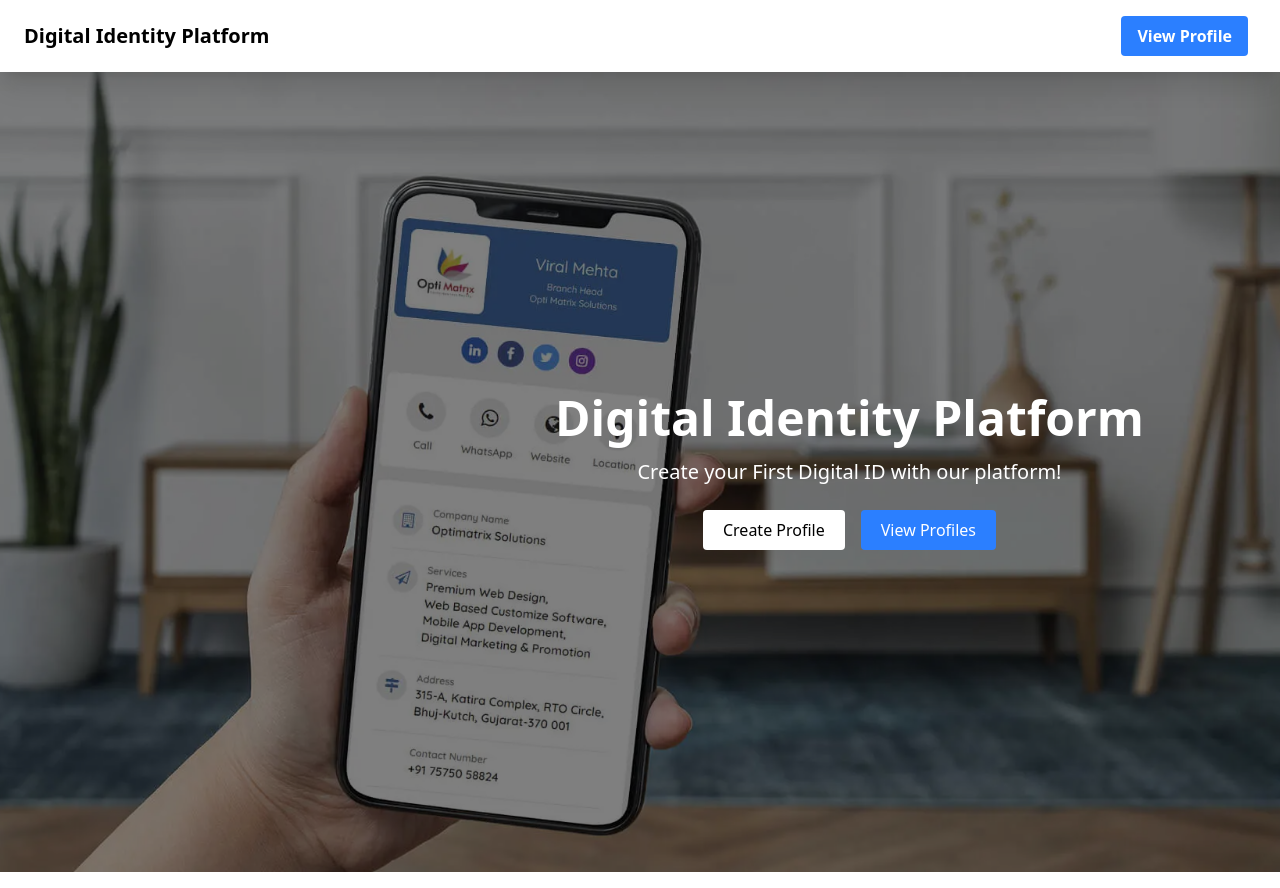
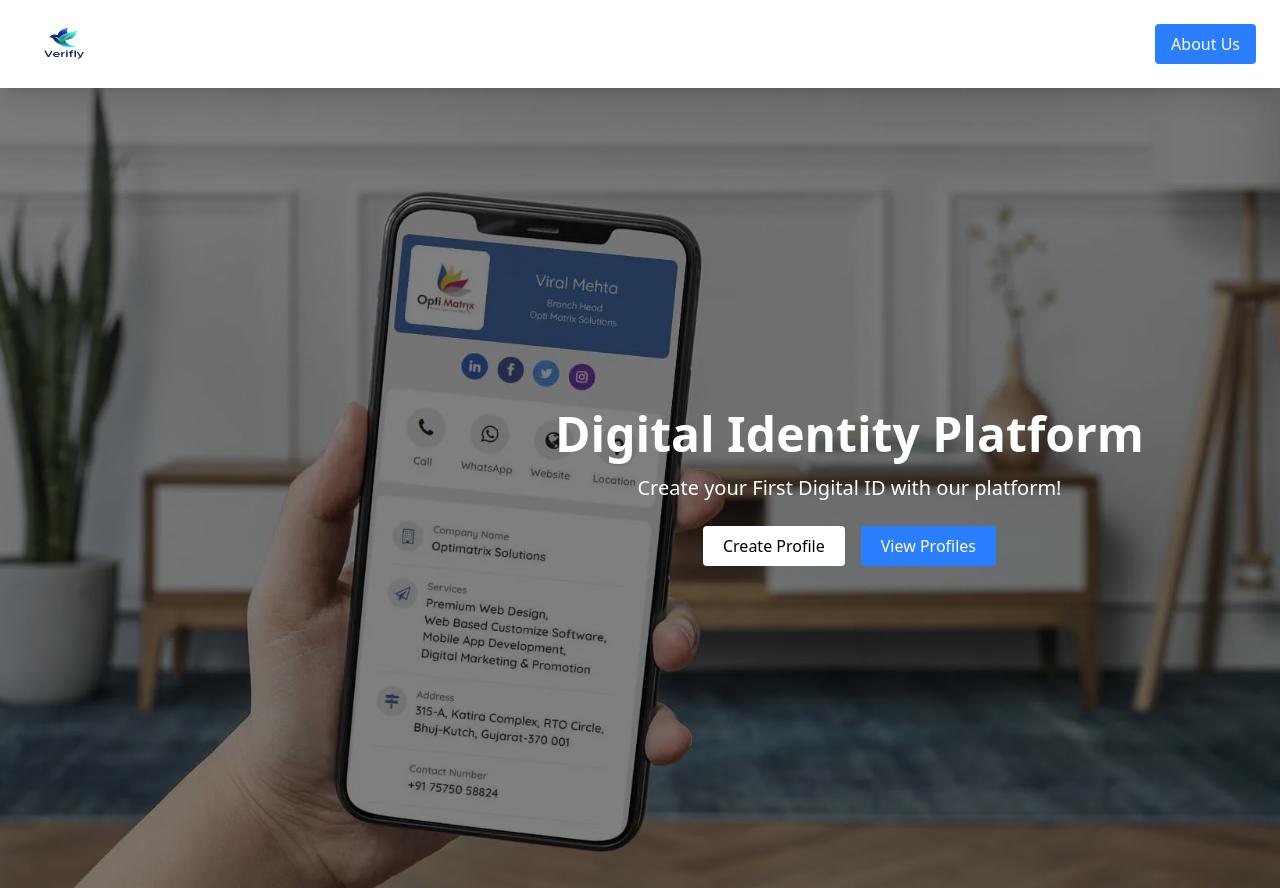
Before and after one commit to Ankit-Shankhdhar/Card-wesbite, a React (Vite) app: page / in a window 1280 px wide. Built offline with nearby package versions, Linux system fonts and the light colour scheme.

Commit message:
Update Navbar.jsx

```diff
--- a/src/components/Navbar.jsx
+++ b/src/components/Navbar.jsx
@@ -1,16 +1,33 @@
 import React from 'react';
 import { Link } from 'react-router-dom';
+import Logo from '../assets/logo.png'; // Adjust path as needed
 
 const Navbar = () => {
   return (
-    <nav className="flex justify-between bg-white items-center px-6 py-4 font-black shadow-xl">
-        <Link to={'/'}>
-            <h1 className="text-xl font-semibold">Digital Identity Platform</h1>
+    <nav className="flex justify-between items-center bg-white px-4 sm:px-6 py-3 sm:py-4 shadow-xl">
+      {/* Logo Section - Made larger */}
+      <Link to={'/'} className="flex items-center">
+        <img
+          src={Logo}
+          alt="Digital Identity Platform Logo"
+          className="h-12 md:h-16 lg:h-14 w-20 transition-all duration-300 hover:scale-105"
+        />
+      </Link>
+
+      {/* Navigation Buttons */}
+      <div className="flex items-center space-x-2 sm:space-x-4">
+        <Link to={'/about'}>
+          <button className="bg-blue-500 hover:bg-blue-600 text-white px-3 py-1 sm:px-4 sm:py-2 rounded text-sm sm:text-base transition-colors duration-200">
+            About Us
+          </button>
         </Link>
-      <div>
-        <button className="bg-blue-500 hover:bg-blue-600 text-white mx-2 px-4 py-2 rounded">
-            View Profile
-        </button>
+
+        {/* Optional Mobile burger Menu Button -----> if want to add new menu then  */}
+        {/* <button className="md:hidden p-2">
+          <svg xmlns="http://www.w3.org/2000/svg" className="h-6 w-6" fill="none" viewBox="0 0 24 24" stroke="currentColor">
+            <path strokeLinecap="round" strokeLinejoin="round" strokeWidth={2} d="M4 6h16M4 12h16M4 18h16" />
+          </svg>
+        </button> */}
       </div>
     </nav>
   );
```
